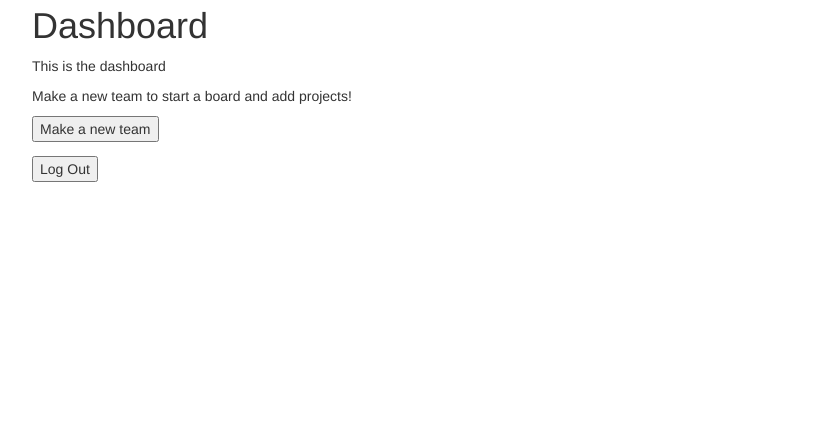
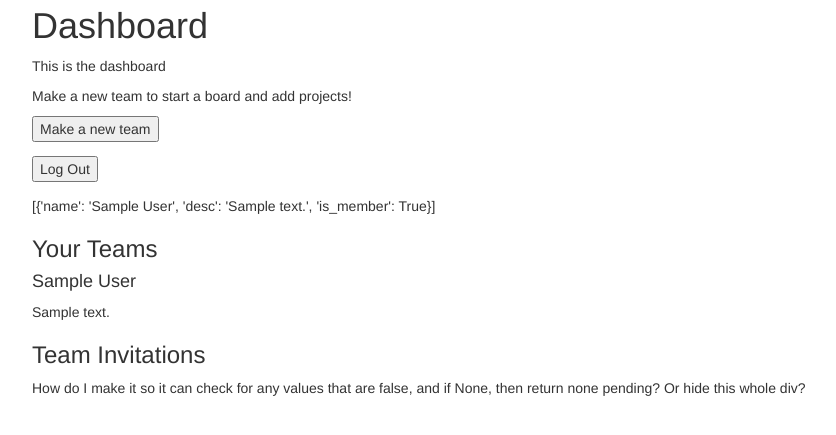
Before and after one commit to moreKEYTAR/Hackbright-project, a Flask app: page /users/1/dashboard in a window 1280 px wide. Shown: the part 146-581 px from the top of the page, without its empty margins (38-874 px from the left). Run offline with Flask 2, Linux system fonts and the light colour scheme; the visitor is signed in with stand-in values (Sample User, id 1); tables that the repository leaves empty hold one stand-in row (values such as "Sample post"); some libraries are stand-ins or nearby versions.

Commit message:
Teams now displaying on dashboard.html; autoincrement fixed.

```diff
--- a/model.py
+++ b/model.py
@@ -63,12 +63,12 @@ class UserTeam(db.Model):
     is_member = db.Column(db.Boolean, nullable=False, default=False)
         # whether the user has accepted to be on a team
 
-    user = db.relationship("User", backref="userteam")
-    team = db.relationship("Team", backref="userteam")
+    user = db.relationship("User", backref="userteams")
+    team = db.relationship("Team", backref="userteams")
 
     def __repr__(self):
         """Provide useful output when printing."""
-        return "<UT_ID: {ut_id}  User: {user_id}  Team: {team_id}>".format(
+        return "<UT_ID: {ut_id}  User: {user}  Team: {team}>".format(
             ut_id=self.ut_id, user=self.user_id, team=self.team_id)
 
 
--- a/seed-data/teams.txt
+++ b/seed-data/teams.txt
@@ -2,3 +2,5 @@ Winterfell|Winter is Coming
 Save Westeros|The army of the dead marches southward even now.
 My List|Don't forget these names. Repeat every night.
 Securing the Realm|To dos for bringing peace and prosperity, to me also.
+Greenseer Training|Projects from the Three Eyed Raven
+Castle Black|And now our watch begins.
--- a/seed.py
+++ b/seed.py
@@ -52,17 +52,15 @@ def load_userteams():
 def set_user_id_value_after_seed():
     """After test_data seeds, determines the user id start for
        serial increment (for dynamic user adds)."""
-
     max_u_id_tuple = db.session.query(func.max(User.u_id)).one()
         # returns a single value tuple >>> (int,)
     max_u_id = int(max_u_id_tuple[0])  # file may load with string, so this is a good idea
-
     query = "SELECT setval('user_accounts_u_id_seq', :start_id)"
         # uses setval() with arguments of the user_accounts table sequencer and a value for it (defined next)
             # setval() is a Sequence Manipulation Function, using a regclass and bigint input
             # https://www.postgresql.org/docs/8.1/static/functions-sequence.html
             # find the table sequencers with /ds in psql
-    db.session.execute(query, {'start_id': (max_u_id + 1)})
+    db.session.execute(query, {'start_id': max_u_id})
         # runs query on db; dictionary required to pass the expression as the int for setval()
     db.session.commit()
 
--- a/server.py
+++ b/server.py
@@ -126,33 +126,24 @@ def dashboard(user_id):
     if session.get("new_user"):
         flash("New user! Tutorial time!")
     if session.get("login") is True:
-        # user_data_link_eager()
-        # user = get_user_object()
-        print "True!"
-        return render_template('dashboard.html')
+        teams_list = []
+        user_id = session.get("user_id")
+        user_object = User.query.get(user_id)
+        ut_objects = user_object.userteams  # makes a list of objects
+        for userteam in ut_objects:
+            team_dict = {"name": userteam.team.name,
+                         "desc": userteam.team.desc,
+                         "is_member": userteam.is_member}
+            teams_list.append(team_dict)
+        return render_template('dashboard.html', teams_list=teams_list)
     else:
         return redirect("/")
         # Prevents viewing if not logged in
 
+# def get_user_object(user_id):
+#     """Queries db to return user object, using u_id saved in session"""
 
-# def get_user_object():
-#     """Queries db to return user object, using u_id saved in session"""
-#     user_id = session.get("user_id")
-#     user_object = User.query.options(db.joinedload('UserTeam')
-#                                      .joinedload('Team')
-#                                      ).get(user_id)
-#     #
-#     #
-#     # WORKING ON DOUBLE EAGER JOIN
-#     ####
 #     return user_object
-
-
-def user_data_link_eager():
-    """Queries db to return user data by user object, front loading relationships"""
-    users = User.query.options(db.joinedload("userteam")).all()
-    return users
-    # STILL WORKING
 
 
 @app.route("/users/<int:user_id>/new-team")
--- a/templates/dashboard.html
+++ b/templates/dashboard.html
@@ -21,8 +21,39 @@
     <input type='submit' id='form-submission' value='Log Out'>
     </form>
 </div>
+<div>
+    {% if teams_list %}
+    <div>
 
-<div>
+        <p>{{ teams_list }}</p>
+        <h3>Your Teams</h3>
+    <!-- for i in range(len(teams_list)) -->
+    <!-- if team[i]["is_member"] == 't' -->
+    <!-- how do I account for no teams??? -->
+        {% for team in teams_list %}
+            {% if team.is_member %}
 
+            <div>
+                <h4>{{ team.name }}</h4>
+                <p>{{ team.desc }}</p>
+            </div>
+            {% endif %}
+
+        {% endfor %}
+    </div>
+    <div>
+        <h3>Team Invitations</h3>
+        {% for team in teams_list %}
+            {% if not team.is_member %}
+
+            <div>
+                <h4>{{ team.name }}</h4>
+                <p>{{ team.desc }}</p>
+            </div>
+            {% endif %}
+        {% endfor %}
+        <p>How do I make it so it can check for any values that are false, and if None, then return none pending? Or hide this whole div?</p>
+    </div>
+    {% endif %}
 </div>
 {% endblock %}
```
Also changed, not shown: seed-data/userteams.txt (+6 -3 lines).
